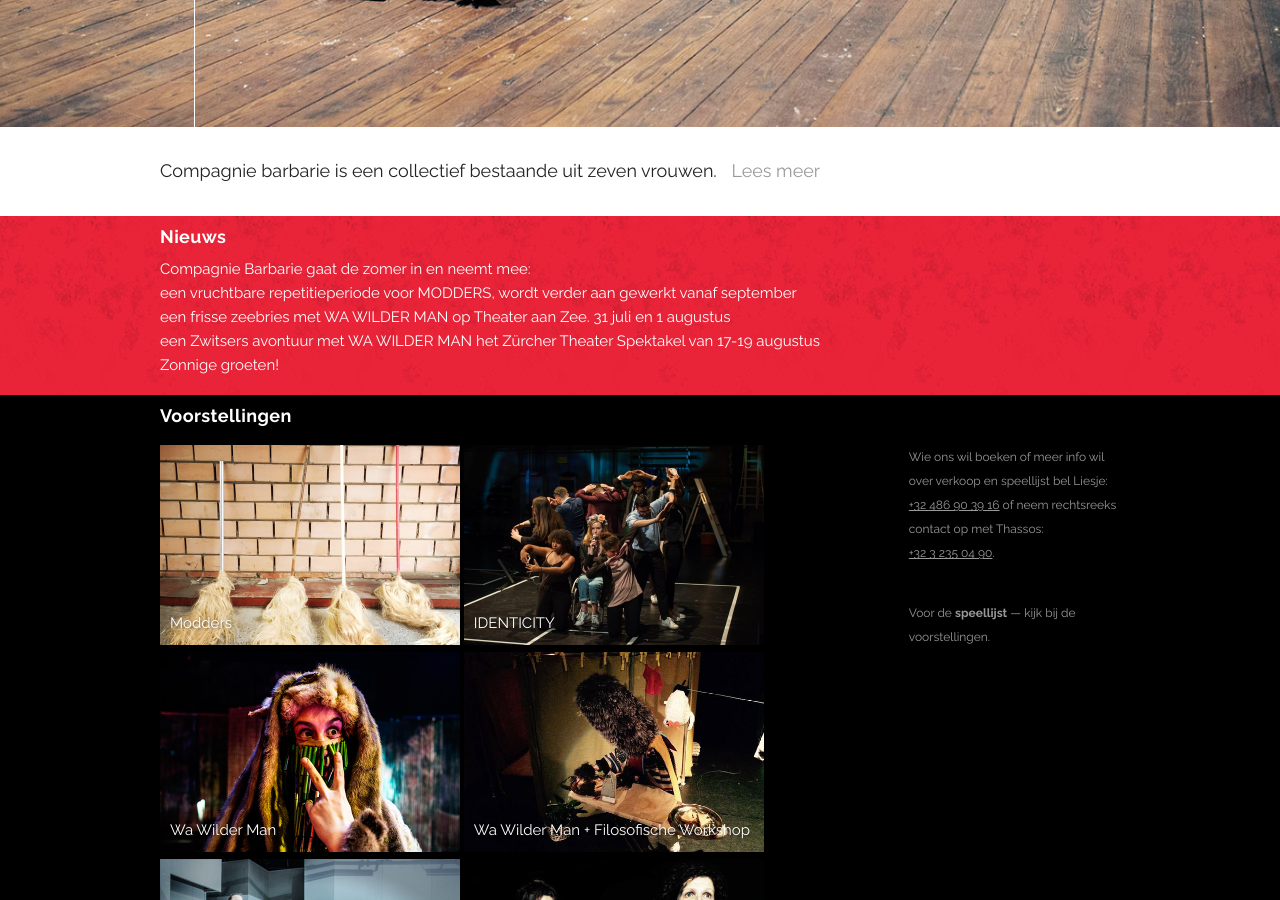
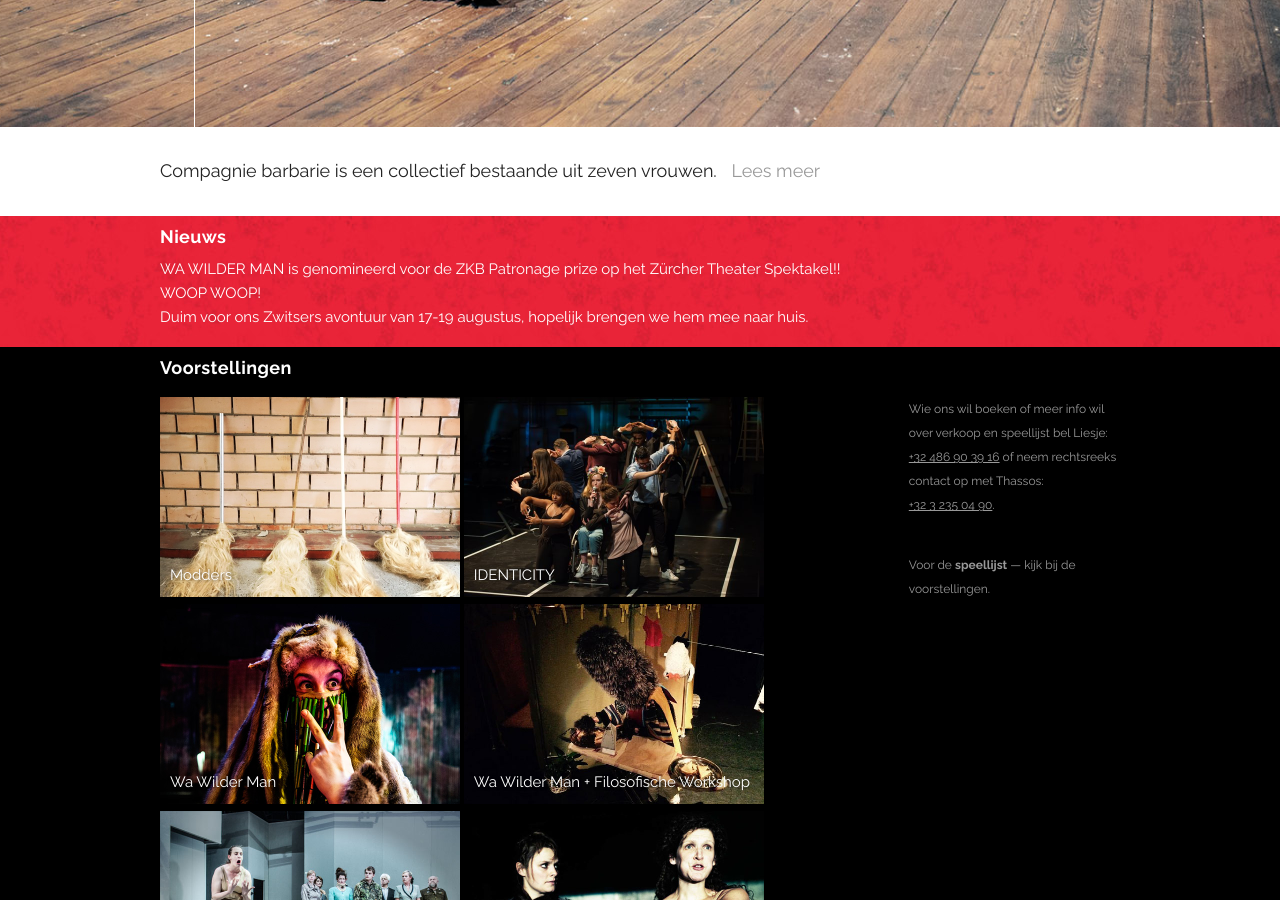
Before and after one commit to ciebarbarie/ciebarbarie, a Jekyll site: the page built from index.md, in a window 1280 px wide and 900 px high, scrolled down 773 px. Built offline with Jekyll 4.4.1, drawn with Linux system fonts in a browser that asks for light colours; some web fonts are replaced.

Commit message:
Update index.md

```diff
--- a/index.md
+++ b/index.md
@@ -37,8 +37,6 @@ performances:
     title: Undertwasser Wasserwasser
 ---
 
-Compagnie Barbarie gaat de zomer in en neemt mee:<br>
-een vruchtbare repetitieperiode voor MODDERS, wordt verder aan gewerkt vanaf september <br>
-een frisse zeebries met WA WILDER MAN op Theater aan Zee. 31 juli en 1 augustus <br>
-een Zwitsers avontuur met WA WILDER MAN het Zürcher Theater Spektakel van 17-19 augustus <br>
-Zonnige groeten! <br>
+WA WILDER MAN is genomineerd voor de ZKB Patronage prize op het Zürcher Theater Spektakel!! <br>
+WOOP WOOP! <br>
+Duim voor ons Zwitsers avontuur van 17-19 augustus, hopelijk brengen we hem mee naar huis. <br>
```
